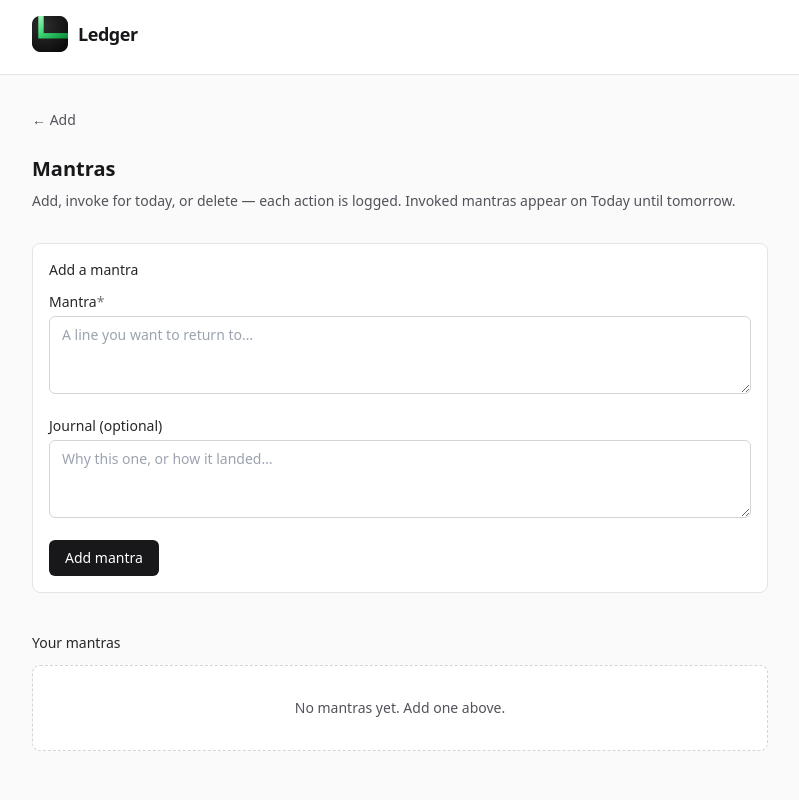
After one commit to andrewadelson92/ledger, a Flask app: page /mantras in a window 1280 px wide. The commit adds this page. Shown: the whole page, without its empty margins (240-1039 px from the left). Run offline with Flask 3, Linux system fonts and the light colour scheme; data comes from the database, SQL or seed files in the repository; some libraries are stand-ins or nearby versions.

Commit message:
Redesign Mantras around individual add, invoke, and delete.
Each action logs a mantra_event; invoke is day-scoped so Today only shows mantras used today, with optional journals on add and invoke.

Co-authored-by: Cursor <cursoragent@cursor.com>

```diff
--- a/app.py
+++ b/app.py
@@ -3,6 +3,7 @@ from datetime import datetime
 from zoneinfo import ZoneInfo
 import os
 import sys
+import uuid
 
 from db import db
 from config import load_config
@@ -57,10 +58,11 @@ from helpers import (
     daily_planner_focus,
     daily_planner_has_diary,
     diary_card_extra_emotions,
-    highlighted_mantras,
+    mantra_library_items,
+    todays_invoked_mantras,
 )
 
-ADD_HIDDEN_TYPES = frozenset({"exposure_checkin", "daily_goal", "diary_card"})
+ADD_HIDDEN_TYPES = frozenset({"exposure_checkin", "daily_goal", "diary_card", "mantra_event"})
 
 _app_root = os.path.dirname(os.path.abspath(__file__))
 
@@ -187,6 +189,7 @@ def index():
             "label": entry_log_label(e),
         }
         for e in entries
+        if e.type != "mantras"  # library doc; actions log as mantra_event
     ]
     in_progress_items = []
     for e in entries:
@@ -215,7 +218,6 @@ def index():
         if t not in ADD_HIDDEN_TYPES
     ]
     today_label = datetime.now(LOCAL_TZ).strftime("%A, %b %d")
-    mantras_entry = _current_mantras()
     return render_template(
         "index.html",
         cards=cards,
@@ -223,10 +225,7 @@ def index():
         add_options=add_options,
         in_progress_items=in_progress_items,
         todays_daily_planner=_todays_daily_planner(),
-        highlighted_mantras=highlighted_mantras(
-            mantras_entry.payload if mantras_entry else None
-        ),
-        mantras_entry=mantras_entry,
+        invoked_mantras=todays_invoked_mantras(entries, LOCAL_TZ),
         today_label=today_label,
         daily_planner_focus=daily_planner_focus,
         daily_planner_has_diary=daily_planner_has_diary,
@@ -280,6 +279,37 @@ def _current_mantras():
     )
 
 
+def _ensure_mantras_library() -> Entry:
+    existing = _current_mantras()
+    if existing:
+        # Normalize legacy highlighted items out of the stored payload.
+        items = mantra_library_items(existing.payload)
+        if items != (existing.payload or {}).get("items"):
+            existing.payload = {"items": items}
+            _touch_entry(existing)
+            db.session.commit()
+        return existing
+    entry = Entry(type="mantras", payload={"items": []})
+    db.session.add(entry)
+    db.session.commit()
+    return entry
+
+
+def _log_mantra_event(action: str, mantra_id: str, text: str, journal: str = "") -> Entry:
+    entry = Entry(
+        type="mantra_event",
+        payload={
+            "action": action,
+            "mantra_id": mantra_id,
+            "text": text,
+            "journal": (journal or "").strip(),
+        },
+    )
+    db.session.add(entry)
+    db.session.commit()
+    return entry
+
+
 def _save_daily_goal(payload: dict) -> Entry:
     existing = _todays_daily_goal()
     if existing:
@@ -301,19 +331,6 @@ def _save_daily_planner(payload: dict) -> Entry:
         db.session.commit()
         return existing
     entry = Entry(type="daily_planner", payload=payload)
-    db.session.add(entry)
-    db.session.commit()
-    return entry
-
-
-def _save_mantras(payload: dict) -> Entry:
-    existing = _current_mantras()
-    if existing:
-        existing.payload = payload
-        _touch_entry(existing)
-        db.session.commit()
-        return existing
-    entry = Entry(type="mantras", payload=payload)
     db.session.add(entry)
     db.session.commit()
     return entry
@@ -470,10 +487,6 @@ def new_entry(entry_type):
             _save_daily_planner(payload)
             flash("Today saved.")
             return redirect(url_for("index", tab="today"))
-        if entry_type == "mantras":
-            entry = _save_mantras(payload)
-            flash("Mantras saved.")
-            return redirect(url_for("entry_detail", entry_id=entry.id))
         entry = Entry(
             type=entry_type,
             payload=payload,
@@ -495,9 +508,7 @@ def new_entry(entry_type):
             return redirect(url_for("entry_edit", entry_id=existing.id))
 
     if entry_type == "mantras":
-        existing = _current_mantras()
-        if existing:
-            return redirect(url_for("entry_detail", entry_id=existing.id))
+        return redirect(url_for("mantras_hub"))
 
     return render_template(
         f"forms/{entry_type}.html",
@@ -510,9 +521,81 @@ def new_entry(entry_type):
     )
 
 
+@app.route("/mantras")
+def mantras_hub():
+    library = _ensure_mantras_library()
+    items = mantra_library_items(library.payload)
+    invoked_ids = {
+        m["id"] for m in todays_invoked_mantras(
+            Entry.query.filter_by(type="mantra_event")
+            .order_by(Entry.created_at.desc())
+            .all(),
+            LOCAL_TZ,
+        )
+    }
+    return render_template(
+        "mantras.html",
+        items=items,
+        invoked_ids=invoked_ids,
+    )
+
+
+@app.route("/mantras/add", methods=["POST"])
+def mantras_add():
+    text = (request.form.get("text") or "").strip()
+    journal = (request.form.get("journal") or "").strip()
+    if not text:
+        flash("Mantra text is required.")
+        return redirect(url_for("mantras_hub"))
+    library = _ensure_mantras_library()
+    items = mantra_library_items(library.payload)
+    mantra_id = str(uuid.uuid4())
+    items.append({"id": mantra_id, "text": text})
+    library.payload = {"items": items}
+    _touch_entry(library)
+    db.session.commit()
+    event = _log_mantra_event("add", mantra_id, text, journal)
+    flash("Mantra added.")
+    return redirect(url_for("entry_detail", entry_id=event.id))
+
+
+@app.route("/mantras/invoke", methods=["POST"])
+def mantras_invoke():
+    mantra_id = (request.form.get("mantra_id") or "").strip()
+    journal = (request.form.get("journal") or "").strip()
+    library = _ensure_mantras_library()
+    items = mantra_library_items(library.payload)
+    match = next((i for i in items if i["id"] == mantra_id), None)
+    if not match:
+        flash("Mantra not found.")
+        return redirect(url_for("mantras_hub"))
+    event = _log_mantra_event("invoke", match["id"], match["text"], journal)
+    flash("Mantra invoked for today.")
+    return redirect(url_for("entry_detail", entry_id=event.id))
+
+
+@app.route("/mantras/delete", methods=["POST"])
+def mantras_delete():
+    mantra_id = (request.form.get("mantra_id") or "").strip()
+    library = _ensure_mantras_library()
+    items = mantra_library_items(library.payload)
+    match = next((i for i in items if i["id"] == mantra_id), None)
+    if not match:
+        flash("Mantra not found.")
+        return redirect(url_for("mantras_hub"))
+    library.payload = {"items": [i for i in items if i["id"] != mantra_id]}
+    _touch_entry(library)
+    db.session.commit()
+    event = _log_mantra_event("delete", match["id"], match["text"], "")
+    flash("Mantra deleted.")
+    return redirect(url_for("entry_detail", entry_id=event.id))
+
+
 @app.route("/entry/<int:entry_id>")
 def entry_detail(entry_id):
     entry = _get_entry_or_404(entry_id)
+    if entry.type == "mantras":
+        return redirect(url_for("mantras_hub"))
     linked_plan = None
     linked_journal = None
     linked_diary_card = None
@@ -548,7 +631,7 @@ def entry_detail(entry_id):
         needs_exposure_outcome=needs_exposure_outcome,
         needs_opposite_action_outcome=needs_opposite_action_outcome,
         summary=entry_summary(entry),
-        label=type_label(entry.type),
+        label=entry_log_label(entry),
         ba_emotions=behavioral_activation_emotion_rows(entry.payload or {})
         if entry.type == "behavioral_activation"
         else [],
@@ -591,6 +674,8 @@ def entry_delete(entry_id):
 @app.route("/entry/<int:entry_id>/edit", methods=["GET", "POST"])
 def entry_edit(entry_id):
     entry = _get_entry_or_404(entry_id)
+    if entry.type in ("mantras", "mantra_event"):
+        return redirect(url_for("mantras_hub"))
 
     if request.method == "POST":
         if entry.type == "behavioral_activation":
--- a/constants.py
+++ b/constants.py
@@ -6,6 +6,7 @@ ENTRY_TYPES = [
     "skill_used",
     "thought_record",
     "mantras",
+    "mantra_event",
     "opposite_action",
     "abc",
     "behavioral_activation",
@@ -23,6 +24,7 @@ ENTRY_TYPE_LABELS = {
     "skill_used": "Skill Used",
     "thought_record": "Thought Record",
     "mantras": "Mantras",
+    "mantra_event": "Mantra",
     "opposite_action": "Opposite Action",
     "abc": "ABC Worksheet",
     "behavioral_activation": "Behavioral Activation",
--- /dev/null
+++ b/templates/mantras.html
@@ -0,0 +1,79 @@
+{% extends "base.html" %}
+{% from "macros/forms.html" import field_label, text_input %}
+
+{% block document_title %}Ledger · Mantras{% endblock %}
+
+{% block content %}
+<div class="mb-6">
+  <a href="{{ url_for('index', tab='add') }}" class="text-sm text-zinc-600 hover:text-zinc-900">← Add</a>
+</div>
+
+<h1 class="text-xl font-semibold text-zinc-900 mb-2">Mantras</h1>
+<p class="text-sm text-zinc-600 mb-8">Add, invoke for today, or delete — each action is logged. Invoked mantras appear on Today until tomorrow.</p>
+
+<section class="mb-10 rounded-lg border border-zinc-200 bg-white p-4" aria-label="Add mantra">
+  <h2 class="text-sm font-medium text-zinc-800 mb-3">Add a mantra</h2>
+  <form method="post" action="{{ url_for('mantras_add') }}" class="space-y-4">
+    <div>
+      {{ field_label('Mantra', true) }}
+      {{ text_input('text', '', rows=3, required=true, placeholder='A line you want to return to…') }}
+    </div>
+    <div>
+      {{ field_label('Journal (optional)') }}
+      {{ text_input('journal', '', rows=3, placeholder='Why this one, or how it landed…') }}
+    </div>
+    <button type="submit"
+      class="rounded-md bg-zinc-900 px-4 py-2 text-sm font-medium text-white hover:bg-zinc-800">
+      Add mantra
+    </button>
+  </form>
+</section>
+
+<section aria-label="Your mantras">
+  <h2 class="text-sm font-medium text-zinc-800 mb-3">Your mantras</h2>
+  {% if items %}
+  <ul class="space-y-4">
+    {% for m in items %}
+    <li class="rounded-lg border border-zinc-200 bg-white p-4 space-y-3">
+      <div class="flex items-start justify-between gap-3">
+        <p class="text-sm text-zinc-900 whitespace-pre-wrap">{{ m.text }}</p>
+        {% if m.id in invoked_ids %}
+        <span class="shrink-0 rounded-md border border-zinc-200 bg-zinc-50 px-2 py-0.5 text-xs text-zinc-600">On Today</span>
+        {% endif %}
+      </div>
+      <div class="flex flex-wrap items-center gap-2">
+        <details class="group">
+          <summary class="cursor-pointer list-none rounded-md border border-zinc-300 px-3 py-1.5 text-sm font-medium text-zinc-700 hover:bg-zinc-50 marker:content-none">
+            Invoke
+          </summary>
+          <form method="post" action="{{ url_for('mantras_invoke') }}" class="mt-3 space-y-3 border-t border-zinc-100 pt-3">
+            <input type="hidden" name="mantra_id" value="{{ m.id }}">
+            <div>
+              {{ field_label('Journal (optional)') }}
+              {{ text_input('journal', '', rows=3, placeholder='What you are taking in with this…') }}
+            </div>
+            <button type="submit"
+              class="rounded-md bg-zinc-900 px-4 py-2 text-sm font-medium text-white hover:bg-zinc-800">
+              Invoke for today
+            </button>
+          </form>
+        </details>
+        <form method="post" action="{{ url_for('mantras_delete') }}"
+          onsubmit="return confirm('Delete this mantra? This will be logged.');">
+          <input type="hidden" name="mantra_id" value="{{ m.id }}">
+          <button type="submit"
+            class="rounded-md border border-zinc-300 px-3 py-1.5 text-sm font-medium text-zinc-700 hover:bg-zinc-50">
+            Delete
+          </button>
+        </form>
+      </div>
+    </li>
+    {% endfor %}
+  </ul>
+  {% else %}
+  <p class="rounded-lg border border-dashed border-zinc-300 bg-white px-6 py-8 text-center text-sm text-zinc-600">
+    No mantras yet. Add one above.
+  </p>
+  {% endif %}
+</section>
+{% endblock %}
```
Also changed, not shown: helpers.py (+59 -20 lines), templates/entry_detail.html (+16 -16 lines), templates/forms/mantras.html (deleted, +0 -98 lines), templates/index.html (+8 -12 lines), README.md, 3 other files.
